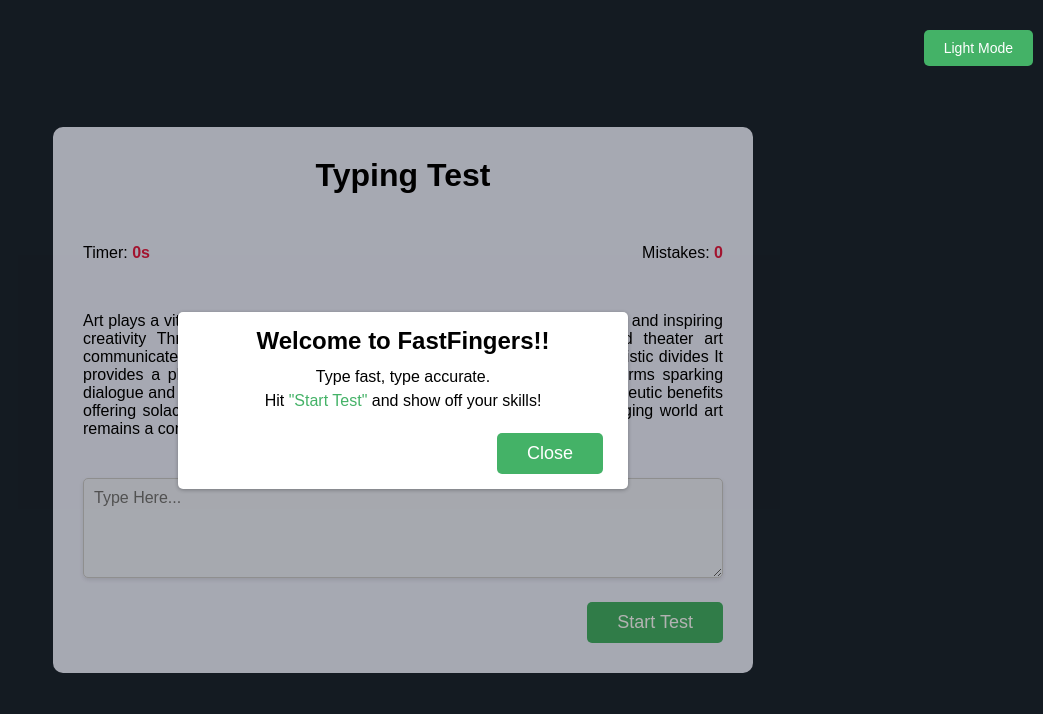
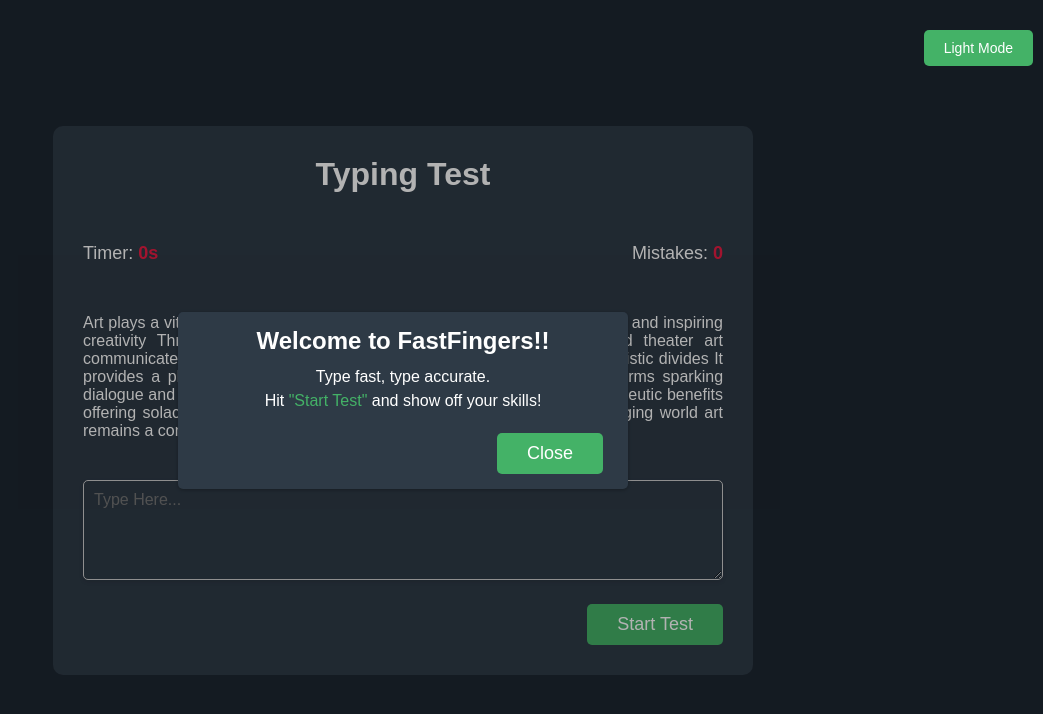
Before and after one commit to Sanmit0804/FastFingers, a plain HTML site: page FastFingers/index.html in a window 1280 px wide. Both pictures are taken after a click on the button "Dark Mode". Shown: the whole page, without its empty margins (237-1280 px from the left). Drawn offline with Linux system fonts and the light colour scheme.

Commit message:
Update style.css

```diff
--- a/FastFingers/style.css
+++ b/FastFingers/style.css
@@ -9,20 +9,20 @@
 
 body {
     height: 100vh;
-    background-color: #1d2630;
     display: flex;
     justify-content: center;
     align-items: center;
+    transition: background-color 0.3s ease-in-out;
 }
 
-body.light-mode{
+body.light-mode {
     background-color: #f0f0f0;
-    color: #0000;
+    color: #000;
 }
 
-body.dark-mode{
-    background-color: #1d2630
-    color: #fff
+body.dark-mode {
+    background-color: #1d2630;
+    color: #fff;
 }
 
 #theme-toggle {
@@ -43,12 +43,16 @@ body.dark-mode{
     background-color: #007024;
 }
 
-
 .container {
     width: 700px;
     padding: 30px 30px;
     background-color: #eef1ff;
     border-radius: 10px;
+    transition: background-color 0.3s ease-in-out;
+}
+
+body.dark-mode .container {
+    background-color: #2e3a46;
 }
 
 @media (max-width: 900px) {
@@ -65,7 +69,7 @@ h1 {
 .stats {
     display: flex;
     justify-content: space-between;
-    font-size: 18;
+    font-size: 18px;
     margin-bottom: 30px;
 }
 
@@ -90,6 +94,12 @@ textarea {
     border: 1px solid #ccc;
     border-radius: 5px;
     box-shadow: 0 2px 4px rgba(0, 0, 0, 0.1);
+    transition: background-color 0.3s ease-in-out, color 0.3s ease-in-out;
+}
+
+body.dark-mode textarea {
+    background-color: #2e3a46;
+    color: #fff;
 }
 
 button {
@@ -137,7 +147,7 @@ button:hover {
 }
 
 /*  Pop-up Message */
-.modal{
+.modal {
     background-color: rgba(0, 0, 0, 0.3);
     opacity: 0;
     position: fixed;
@@ -153,12 +163,12 @@ button:hover {
     justify-content: center;
 }
 
-.modal.open{
+.modal.open {
     opacity: 1;
     z-index: 999;
 }
 
-.modal-inner{
+.modal-inner {
     background-color: #fff;
     border-radius: 5px;
     box-shadow: 0 1px 4px rgba(0, 0, 0, 0.3);
@@ -167,7 +177,11 @@ button:hover {
     width: 450px;
 }
 
-#welcome{
+body.dark-mode .modal-inner {
+    background-color: #2e3a46;
+}
+
+#welcome {
     margin-bottom: 10px;
 }
 
@@ -175,6 +189,6 @@ button:hover {
     line-height: 24px;
 }
 
-.modal-inner span{
+.modal-inner span {
     color: #44b267;
 }
```
